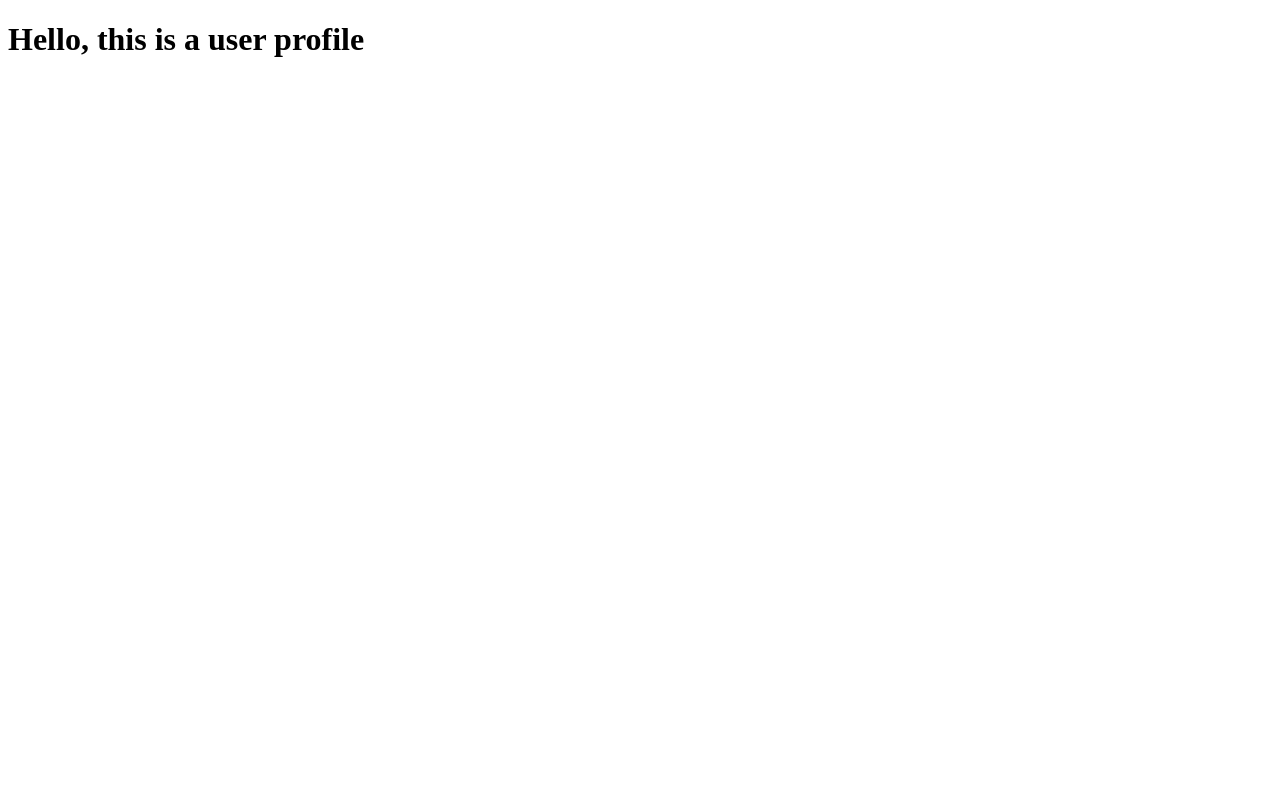
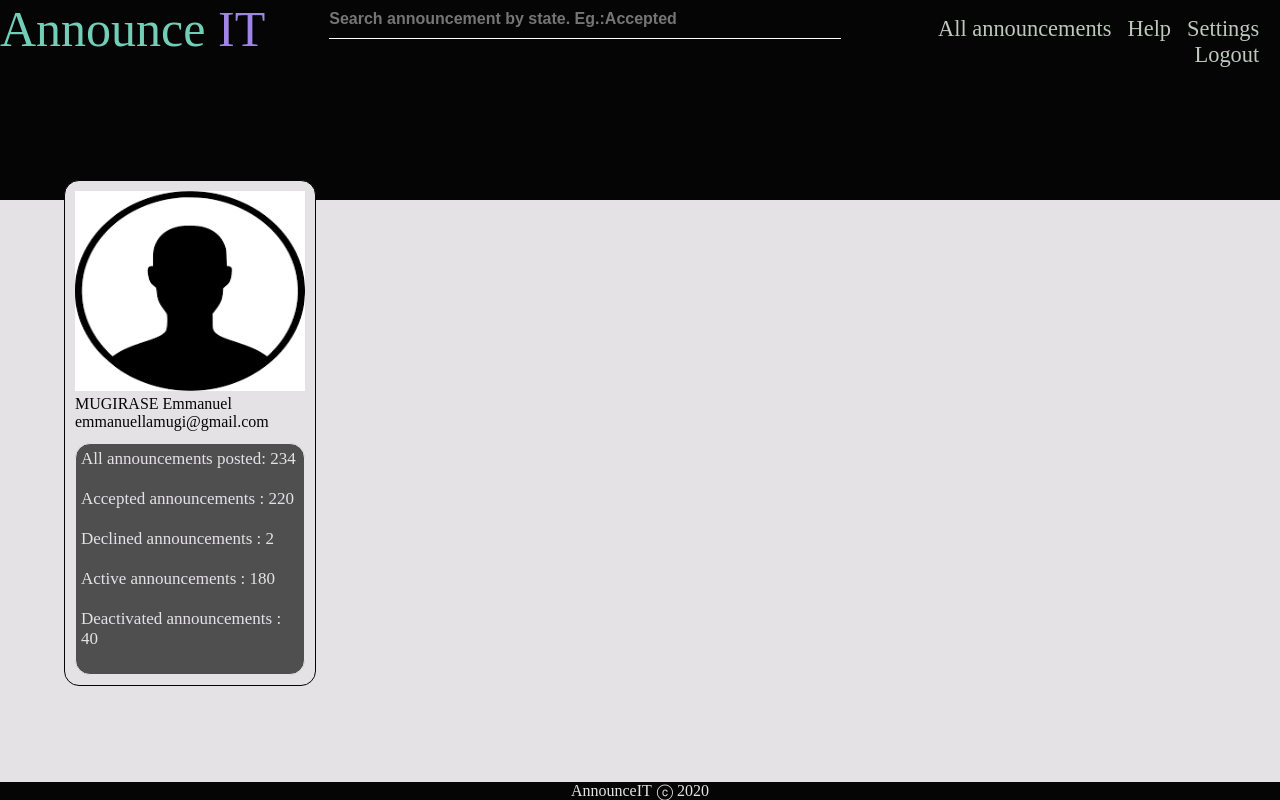
Before and after one commit to descholar-ceo/AnnounceIT, a plain HTML site: page UI/html/user-profile.html in a window 1280 px wide. Drawn offline with Linux system fonts and the light colour scheme.

Commit message:
feat(profile-page):User sees profilepage
-When logs in or signup immediately he/she sees the profilepage
-User clicks on logout button, and he/she immediately logs out

[Delivers#170773943]

```diff
--- a/UI/css/announceit-styles.css
+++ b/UI/css/announceit-styles.css
@@ -3,7 +3,8 @@
 --white-color: rgb(228, 226, 229);
 --dark-color: rgb(5, 5, 5);
 --dark-color-transparent: rgba(5, 5, 5, 0.664);
---blue-color: rgb(157, 147, 241);
+--blue-color: rgb(113, 103, 204);
+--blue-color-transparent: rgba(113, 103, 204, 0.459);
 }
 
 body{
@@ -24,6 +25,10 @@ body{
     display: flex;
     flex-direction: row;
 }
+.container-vertical{
+    display: flex;
+    flex-direction: column;
+}
 
 a{
     text-decoration: none;
@@ -42,6 +47,9 @@ a{
 }
 .brand{
     font-weight: bolder;
+}
+.brand-show{
+font-size: 50px;
 }
 
 .forms-container{
@@ -72,9 +80,59 @@ button{
     outline: none;
 }
 
+
+/*navbar*/
+.nav{
+    margin: 0px 30px 0px 0px;
+}
+/* NAVBAR */
+nav {
+  display: inline-block;
+  text-align: right;
+  justify-content: flex-end;
+  flex: 2;
+}
+
+nav ul {
+  list-style-type: none;
+  margin-right: 2%;
+}
+nav li {
+  display: inline-block;
+}
+nav a {
+  font-size: 1.4em;
+  color: rgb(190, 200, 188);
+  padding-bottom: 1px;
+  text-decoration: none;
+  margin-right: 12px;
+}
+nav a:hover {
+  color: aliceblue;
+  text-decoration: none;
+}
+
 footer{
     background-color: var(--dark-color);
     color: var(--white-color);
+    position: fixed;
+    right: 0px;
+    bottom: 0px;
+    left: 0px;
+}
+
+.search-bar{
+    justify-content: center;
+}
+.profile-details{
+    height:100%;
+    justify-content: flex-start;
+    width: 20%;
+    margin-top: -20px;
+}
+.default-pp{
+    width: 100%;
+    height: 200px;
 }
 
 .hand-cursor{
@@ -90,8 +148,16 @@ cursor: pointer;
     background-color: var(--dark-color);
     color: var(--white-color);
 }
+.bg-white{
+    background-color: var(--white-color);
+    color: var(--dark-color);
+}
 .bg-dark-transparent{
     background-color: var(--dark-color-transparent);
+    color: var(--white-color);
+}
+.bg-blue-transparent{
+    background-color: var(--blue-color-transparent);
     color: var(--white-color);
 }
 
@@ -101,9 +167,11 @@ cursor: pointer;
 }
 .width-90{
     width: 90%;
+    margin: 0 auto;
 }
 .width-80{
     width: 80%;
+    margin: 0 auto;
 }
 .width-60{
     width: 60%;
@@ -115,9 +183,12 @@ cursor: pointer;
     width: 20%;
 }
 .height-100{
-    height: 100%;
+    height: 100px;
 }
 .heigth-200{
+    height: 200px;
+}
+.heigth-400{
     height: 400px;
 }
 
@@ -129,7 +200,7 @@ cursor: pointer;
     padding: 10px;
 }
 .margin-right-5{
-    margin-right: 5px;
+    margin-right: 5%;
 }
 .margin-left-5{
     margin-left: 5px;
@@ -151,21 +222,25 @@ cursor: pointer;
 }
 
 /* text sizes*/
+.text-15{
+    font-size: 15px;
+}
+.text-17{
+    font-size: 17px;
+}
+.text-20{
+    font-size: 20px;
+}
+.text-22{
+    font-size: 22px;
+}
 .text-30{
     font-size: 30px;
-}
-.text-15{
-    font-size: 15px;
 }
 
 /* text-colors */
 .text-blue{
     color: var(--blue-color);
-}
-
-/*navbar*/
-.nav{
-    margin: 0px 30px 0px 0px;
 }
 
 /*positions*/
--- a/UI/html/user-profile.html
+++ b/UI/html/user-profile.html
@@ -4,9 +4,75 @@
     <meta charset="UTF-8">
     <meta name="viewport" content="width=device-width, initial-scale=1.0">
     <meta http-equiv="X-UA-Compatible" content="ie=edge">
-    <title>User Profile</title>
+    <link rel="stylesheet" href="../css/announceit-styles.css">
+    <title>User profile</title>
 </head>
 <body>
-   <h1>Hello, this is a user profile</h1>
+
+  <!-- Heading and navbar -->
+     <div class="container bg-dark heigth-200">
+        <head>
+        <div class="brand-show margin-right-5">
+          <a href="index.html">
+            <span class="announce-brand">Announce</span>
+            <span class="it-brand">IT</span>
+          </a>
+        </div>
+        <div class="width-40 search-bar">
+              <input
+              type="text"
+              placeholder="Search announcement by state. Eg.:Accepted"
+             >
+            </div>
+        <nav>
+          <ul>
+            <li>
+              <a href="#">All announcements</a>
+            </li>
+            <li>
+              <a href="#">Help</a>
+            </li>
+            <li>
+              <a href="#">Settings</a>
+            </li>
+            <li>
+              <a href="signin.html">Logout</a>
+            </li>
+          </ul>
+        </nav>
+      </head>
+      </div>
+
+     <div class="profile-content width-90">
+
+        <!-- Profile details -->
+      <div class="container profile-details bg-white dark-bordered-1 rounded-corner-15 padding-10 margin-bottom-5">
+        <div class="container-vertical">
+          <div>
+          <img src="../img/default-avatar.png" alt="profile picture" class="default-pp">
+        </div>
+        <div>
+          <span>MUGIRASE Emmanuel</span>
+          <span>emmanuellamugi@gmail.com</span>
+        </div>
+        <div
+        class="profile-statistics white-bordered-1 margin-top-5 padding-5 rounded-corner-15 bg-dark-transparent text-17">
+          <span class="margin-top-10">All announcements posted: </span><span>234</span><br><br>
+          <span class="margin-top-10">Accepted announcements : </span><span>220</span><br><br>
+          <span>Declined announcements : </span><span>2</span><br><br>
+          <span>Active announcements : </span><span>180</span><br><br>
+          <span>Deactivated announcements : </span><span>40</span><br><br>
+        </div>
+        </div>
+      </div>
+     </div>
+
+      <!-- Footer -->
+     <footer>
+      <div class="container centered-element-h">
+          <span>AnnounceIT</span>
+          <span class="margin-left-5">&#9426; 2020</span>
+      </div>
+  </footer>
 </body>
 </html>
```
Also changed, not shown: UI/img/default-avatar.png (added).
